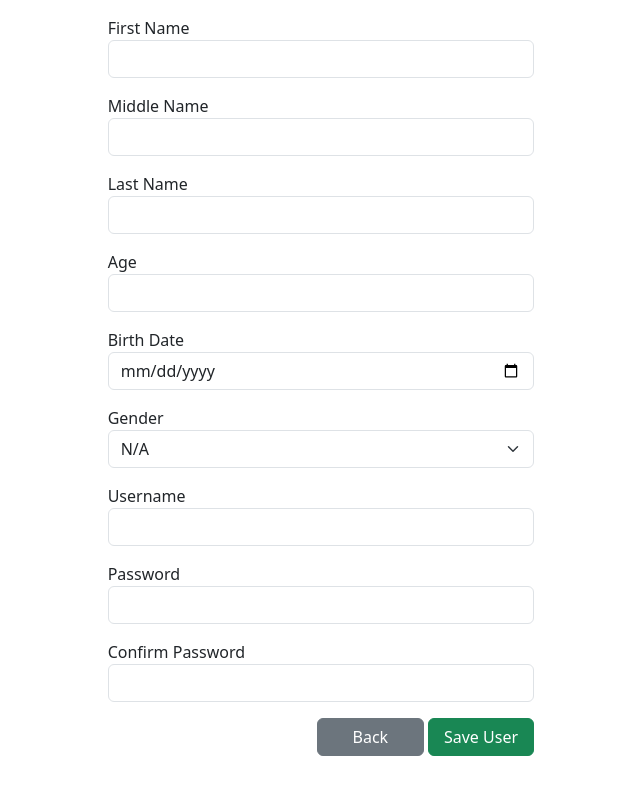
After one commit to pmentino/djangosectiona, a Django app: page /users/create in a window 1280 px wide. The commit adds this page. Shown: the whole page, without its empty margins (319-959 px from the left). Run offline with Django 5.2, Linux system fonts and the light colour scheme; data that the repository does not hold is empty; some libraries are stand-ins or nearby versions.

Commit message:
Latest Update

```diff
--- a/groupnirave/models.py
+++ b/groupnirave/models.py
@@ -11,13 +11,16 @@ class Gender(models.Model):
     class Meta:
         db_table = 'genders'
 
+    def __str__(self):
+        return self.gender
+
 class User(models.Model):
     user_id = models.BigAutoField(primary_key=True, blank=False)
     first_name = models.CharField(max_length=55, blank=False)
     middle_name = models.CharField(max_length=55, blank=True)
     last_name = models.CharField(max_length=55, blank=False)
     age = models.IntegerField(blank=False)
-    birthday = models.DateField(blank=False)
+    birth_date = models.DateField(blank=False)
     gender = models.ForeignKey(Gender, on_delete=models.CASCADE)
     username = models.CharField(max_length=55, blank=False)
     password = models.CharField(max_length=255, blank=False)
--- a/groupnirave/templates/include/messages.html
+++ b/groupnirave/templates/include/messages.html
@@ -1,5 +1,13 @@
-{% for message in messages %}
-<div class="alert alert-success" role="alert">
-    {{ message }}
-</div>
-{% endfor %}
+{% if messages %}
+    {% for message in messages %}
+        {% if message.tags == 'success' %}
+            <div class="col-md-6 mx-auto mt-6 alert alert-success" role="alert">
+                {{ message }}
+            </div>
+        {% elif message.tags == 'error' %}
+            <div class="col-md-4 mx-auto mt-6 alert alert-danger" role="alert">
+                {{ message }}
+            </div>
+        {% endif %}
+    {% endfor %}
+{% endif %}
--- /dev/null
+++ b/groupnirave/templates/user/create.html
@@ -0,0 +1,59 @@
+{% extends "layout/base.html" %}
+
+{% block title %}
+Create User
+{% endblock title %}
+
+{% block content %}
+
+{% include "include/messages.html" %}
+<div class="col-md-4 mx-auto mt-3">
+    <form action="/user/store" method="post">
+        {% csrf_token %}
+        <div class="mb-3">
+            <label for="first_name">First Name</label>
+            <input type="text" class="form-control" id="first_name" name="first_name" />
+        </div>
+        <div class="mb-3">
+            <label for="middle_name">Middle Name</label>
+            <input type="text" class="form-control" id="middle_name" name="middle_name" />
+        </div>
+        <div class="mb-3">
+            <label for="last_name">Last Name</label>
+            <input type="text" class="form-control" id="last_name" name="last_name" />
+        </div>
+        <div class="mb-3">
+            <label for="age">Age</label>
+            <input type="text" class="form-control" id="age" name="age" />
+        </div>
+        <div class="mb-3">
+            <label for="birth_date">Birth Date</label>
+            <input type="date" class="form-control" id="birth_date" name="birth_date" />
+        </div>
+        <div class="mb-3">
+            <label for="gender_id">Gender</label>
+            <select name="gender_id" id="gender_id" class="form-select">
+                <option value="">N/A</option>
+                {% for gender in genders %}
+                    <option value="{{ gender.gender_id }}">{{ gender.gender }}</option>
+                {% endfor %}
+            </select>
+        </div>
+        <div class="mb-3">
+            <label for="username">Username</label>
+            <input type="text" class="form-control" id="username" name="username" />
+        </div>
+        <div class="mb-3">
+            <label for="password">Password</label>
+            <input type="password" class="form-control" id="password" name="password" />
+        </div>
+        <div class="mb-3">
+            <label for="confirm_password">Confirm Password</label>
+            <input type="password" class="form-control" id="confirm_password" name="confirm_password" />
+        </div>
+        <button type="submit" class="btn btn-success float-end col-12 col-md-3">Save User</button>
+        <a href="/" class="btn btn-secondary float-end col-12 col-md-3 me-1">Back</a>
+    </form>
+</div>
+
+{% endblock content %}
--- a/groupnirave/urls.py
+++ b/groupnirave/urls.py
@@ -4,5 +4,18 @@ from .import views
 urlpatterns = [
     path('genders', views.index_gender),
     path('genders/create', views.create_gender),
-    path('gender_store', views.store_gender),
+    path('gender/store', views.store_gender),
+    path('gender/show/<int:gender_id>', views.show_gender),
+    path('gender/edit/<int:gender_id>', views.edit_gender),
+    path('gender/update/<int:gender_id>', views.update_gender),
+    path('gender/delete/<int:gender_id>', views.delete_gender),
+    path('gender/destroy/<int:gender_id>', views.destroy_gender),
+    path('', views.index_user),
+    path('users/create', views.create_user),
+    path('user/store', views.store_user),
+    path('users/show/<int:user_id>', views.show_user),
+    path('users/edit/<int:user_id>', views.edit_user),
+    path('user/update/<int:user_id>', views.update_user),
+    path('users/<int:user_id>', views.delete_user),
+    path('users/destroy/<int:user_id>', views.destroy_user),
 ]
--- a/groupnirave/views.py
+++ b/groupnirave/views.py
@@ -1,6 +1,7 @@
 from django.shortcuts import render, redirect
-from .models import Gender
+from .models import Gender, User
 from django.contrib import messages
+from django.contrib.auth.hashers import make_password
 
 # Create your views here.
 
@@ -19,5 +20,137 @@ def create_gender(request):
 def store_gender(request):
     gender = request.POST.get('gender')
     Gender.objects.create(gender=gender) # INSERT INTO genders(gender) VALUES(gender)
-    messages.success(request, 'Gender succesfully saved')
+    messages.success(request, 'Gender succesfully saved.')
     return redirect('/genders')
+
+def show_gender(request, gender_id):
+    gender = Gender.objects.get(pk=gender_id) # SELECT * FROM genders WHERE id = gender_id
+
+    context = {
+        'gender': gender,
+    }
+
+    return render(request, 'gender/show.html', context)
+
+def edit_gender(request, gender_id):
+    gender = Gender.objects.get(pk=gender_id) # SELECT * FROM genders WHERE id = gender_id
+
+    context = {
+        'gender': gender,
+    }
+
+    return render(request, 'gender/edit.html', context)
+
+def update_gender(request, gender_id):
+    gender = request.POST.get('gender')
+
+    Gender.objects.filter(pk=gender_id).update(gender=gender)
+    messages.success(request, 'Gender successfully updated.')
+
+    return redirect('/genders')
+
+def delete_gender(request, gender_id):
+    gender = Gender.objects.get(pk=gender_id) # SELECT * FROM genders WHERE id = gender_id
+
+    context = {
+        'gender': gender,
+    }
+
+    return render(request, 'gender/delete.html', context)
+
+def destroy_gender(request, gender_id):
+    Gender.objects.filter(pk=gender_id).delete()
+    messages.success(request, 'Gender successfully deleted.')
+
+    return redirect('/genders')
+
+def index_user(request):
+    users = User.objects.select_related('gender')
+
+    context = {
+        'users': users,
+    }
+
+    return render(request, 'user/index.html', context)
+
+def create_user(request):
+    genders = Gender.objects.all()
+
+    context = {
+    'genders': genders,
+    }
+
+    return render(request, 'user/create.html', context)
+
+def store_user(request):
+    firstName = request.POST.get('first_name')
+    middleName = request.POST.get('middle_name')
+    lastName = request.POST.get('last_name')
+    age = request.POST.get('age')
+    birthDate = request.POST.get('birth_date')
+    genderid = request.POST.get('gender_id')
+    username = request.POST.get('username')
+    password = request.POST.get('password')
+    confirmPassword = request.POST.get('confirm_password')
+
+    if password == confirmPassword:
+        User.objects.create(first_name = firstName, middle_name = middleName, last_name = lastName, age = age, birth_date = birthDate, gender_id = genderid, username = username, password = make_password(password))
+
+        messages.success(request, 'User succesfully saved.')
+
+        return redirect('/')
+    else:
+        messages.error(request, 'Password and Confirm Password does not match.')
+        return redirect('/users/create')
+
+def show_user(request, user_id):
+    gender = Gender.objects.all()
+    user = User.objects.get(pk=user_id) # SELECT * FROM users WHERE id = user_id
+
+    context = {
+        'user': user,
+        'gender' : gender,
+    }
+
+    return render(request, 'user/show.html', context)
+
+def edit_user(request, user_id):
+    genders = Gender.objects.all()
+    user = User.objects.get(pk=user_id) # SELECT * FROM users WHERE id = user_id
+
+    context = {
+        'user': user,
+        'genders' : genders,
+    }
+
+    return render(request, 'user/edit.html', context)
+
+def update_user(request, user_id):
+    firstName = request.POST.get('first_name')
+    middleName = request.POST.get('middle_name')
+    lastName = request.POST.get('last_name')
+    age = request.POST.get('age')
+    birthDate = request.POST.get('birth_date')
+    genderid = request.POST.get('gender_id')
+    username = request.POST.get('username')
+
+    User.objects.filter(pk=user_id).update(first_name = firstName, middle_name = middleName, last_name = lastName, age = age, birth_date = birthDate, gender_id = genderid, username = username)
+
+    messages.success(request, 'User successfully updated.')
+
+    return redirect ('/')
+
+def delete_user(request, user_id):
+    user = User.objects.get(pk=user_id)
+
+    context = {
+        'user': user,
+    }
+
+    return render(request, 'user/delete.html', context)
+
+def destroy_user(request, user_id):
+    User.objects.filter(pk=user_id).delete()
+    messages.success(request, 'User successfully deleted.')
+
+    return redirect('/')
```
Also changed, not shown: groupnirave/templates/gender/delete.html (added, +19 -0 lines), groupnirave/templates/gender/edit.html (added, +21 -0 lines), groupnirave/templates/gender/index.html (+10 -0 lines), groupnirave/templates/gender/show.html (renamed from groupnirave/templates/gender/create.html, +4 -5 lines), groupnirave/templates/include/navbar.html (added, +18 -0 lines), groupnirave/templates/user/delete.html (added, +18 -0 lines), groupnirave/templates/user/edit.html (added, +51 -0 lines), groupnirave/templates/user/index.html (added, +48 -0 lines), groupnirave/templates/user/show.html (added, +91 -0 lines), groupnirave/migrations/0002_rename_birthday_user_birth_date.py (added).
